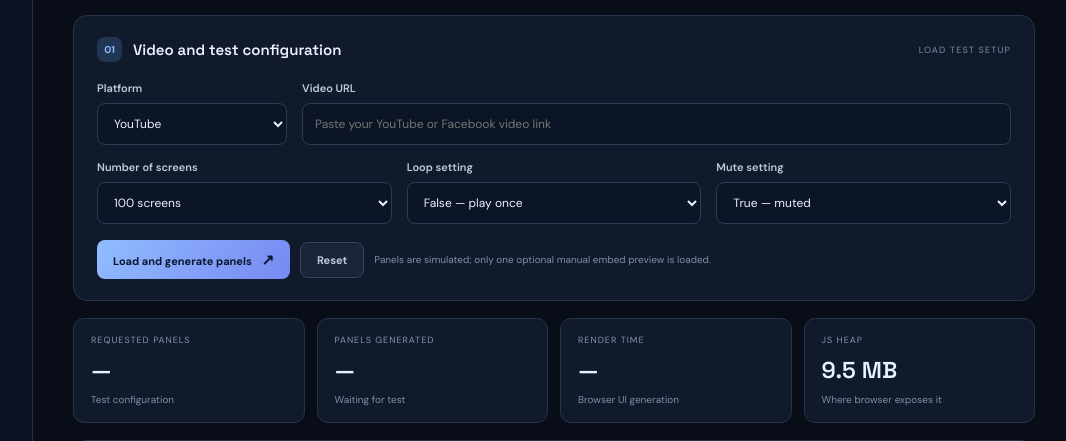
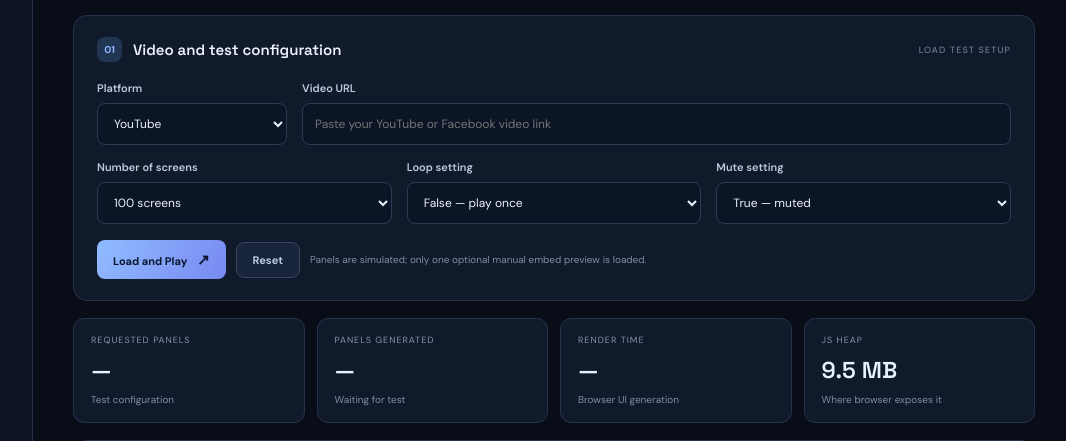
Before and after one commit to skSagar0143/Watch-viewer, a Spring Boot app: page / in a window 1280 px wide. Shown: the part 349-790 px from the top of the page, without its empty margins (205-1271 px from the left). Run offline with Spring Boot 4, Linux system fonts and the light colour scheme.

Commit message:
Label the panel generation action Load and Play

```diff
--- a/src/main/resources/templates/index.html
+++ b/src/main/resources/templates/index.html
@@ -38,7 +38,7 @@
         <div><label for="loopMode">Loop setting</label><select id="loopMode"><option value="false">False — play once</option><option value="true">True — loop requested</option></select></div>
         <div><label for="muteMode">Mute setting</label><select id="muteMode"><option value="true" selected>True — muted</option><option value="false">False — sound on</option></select></div>
       </div>
-      <div class="actions"><button id="loadPlay" class="btn primary">Load and generate panels <span>↗</span></button><button id="reset" class="btn subtle">Reset</button><span class="helper">Panels are simulated; only one optional manual embed preview is loaded.</span></div>
+      <div class="actions"><button id="loadPlay" class="btn primary">Load and Play <span>↗</span></button><button id="reset" class="btn subtle">Reset</button><span class="helper">Panels are simulated; only one optional manual embed preview is loaded.</span></div>
       <div id="message" class="message" role="status" aria-live="polite"></div>
     </section>
 
```
